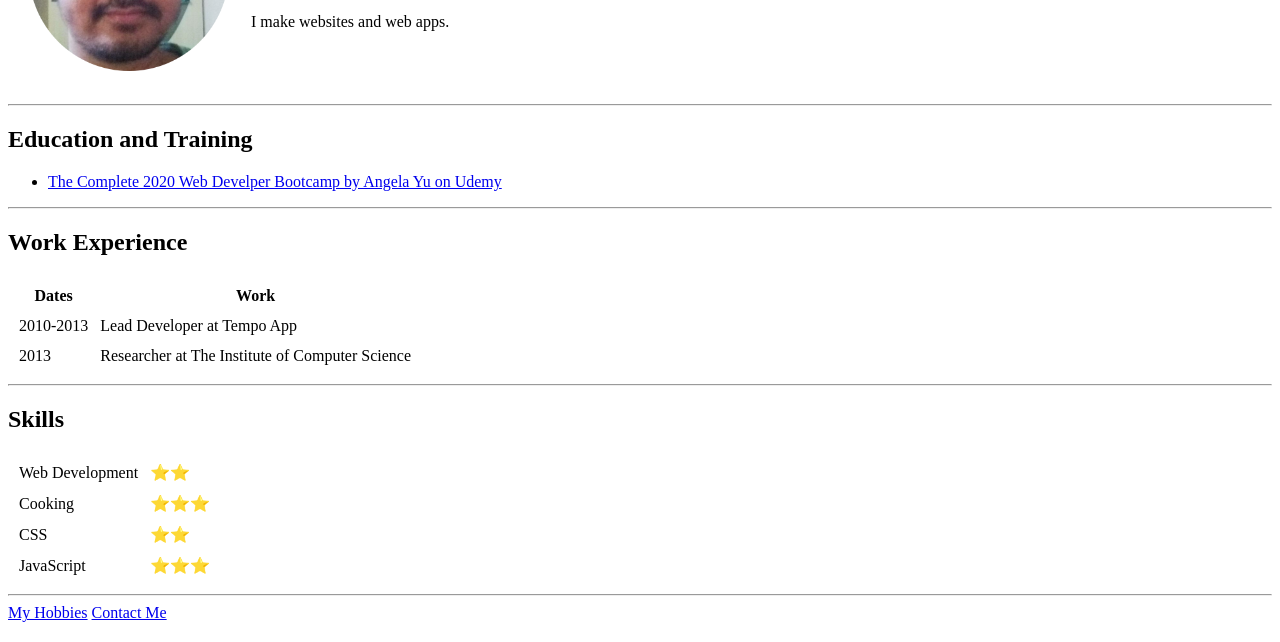
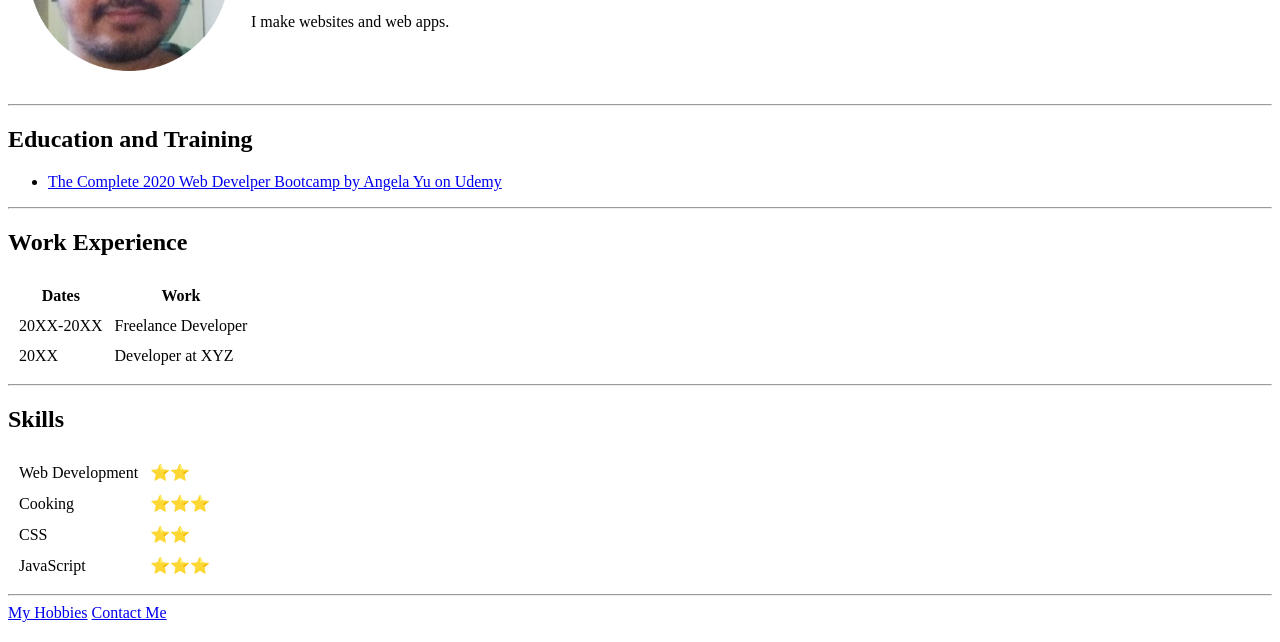
Before and after one commit to verv0eren/HTML-Personal-Site, a plain HTML site: page index.html in a window 1280 px wide. Shown: the part 158-800 px from the top of the page. Drawn offline with Linux system fonts and the light colour scheme.

Commit message:
Update Work Experience

```diff
--- a/index.html
+++ b/index.html
@@ -37,12 +37,12 @@
     </thead>
     <tbody>
       <tr>
-        <td>2010-2013</td>
-        <td>Lead Developer at Tempo App</td>
+        <td>20XX-20XX</td>
+        <td>Freelance Developer</td>
       </tr>
       <tr>
-        <td>2013</td>
-        <td>Researcher at The Institute of Computer Science</td>
+        <td>20XX</td>
+        <td>Developer at XYZ</td>
       </tr>
     </tbody>
   </table>
```
